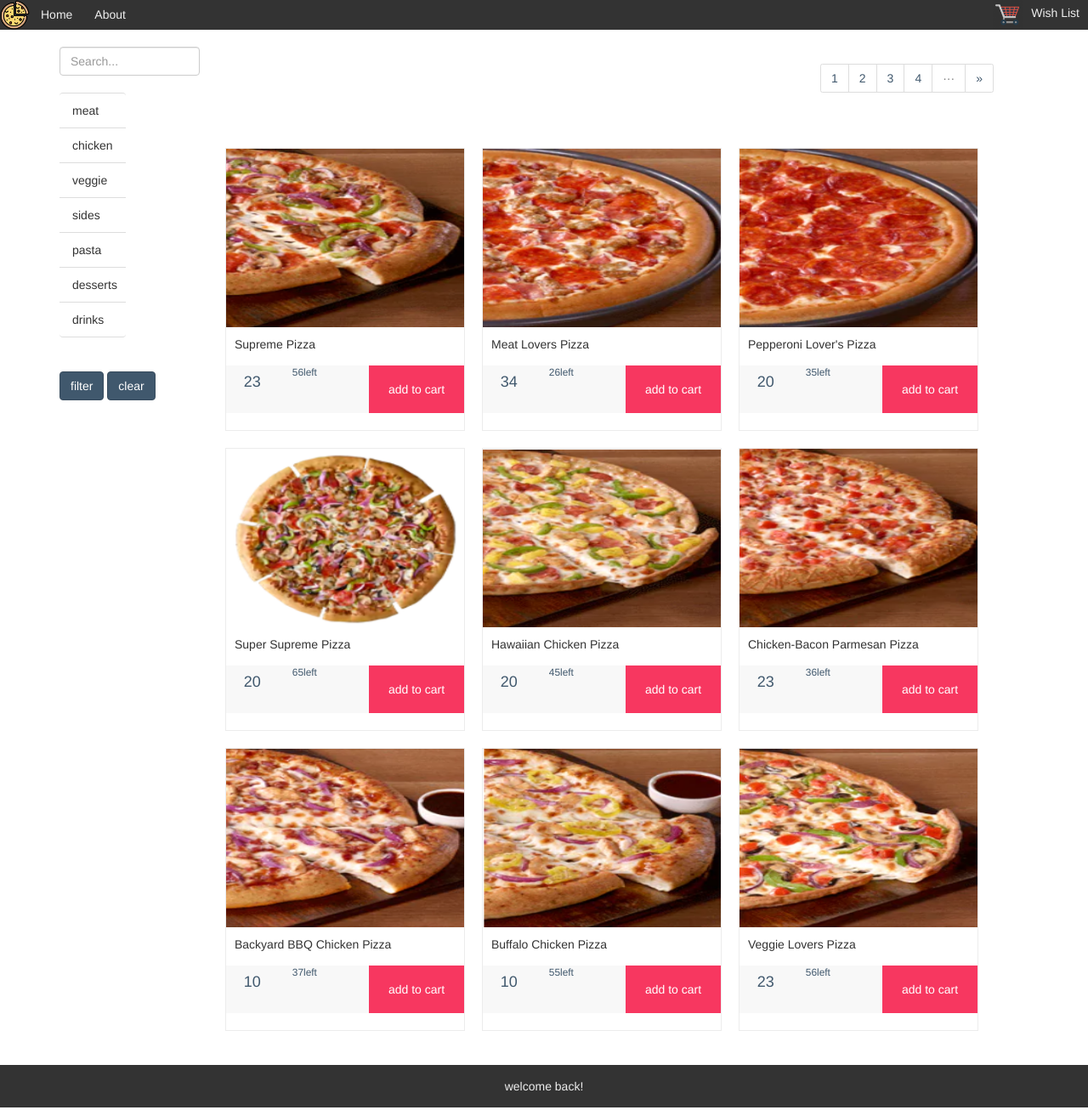
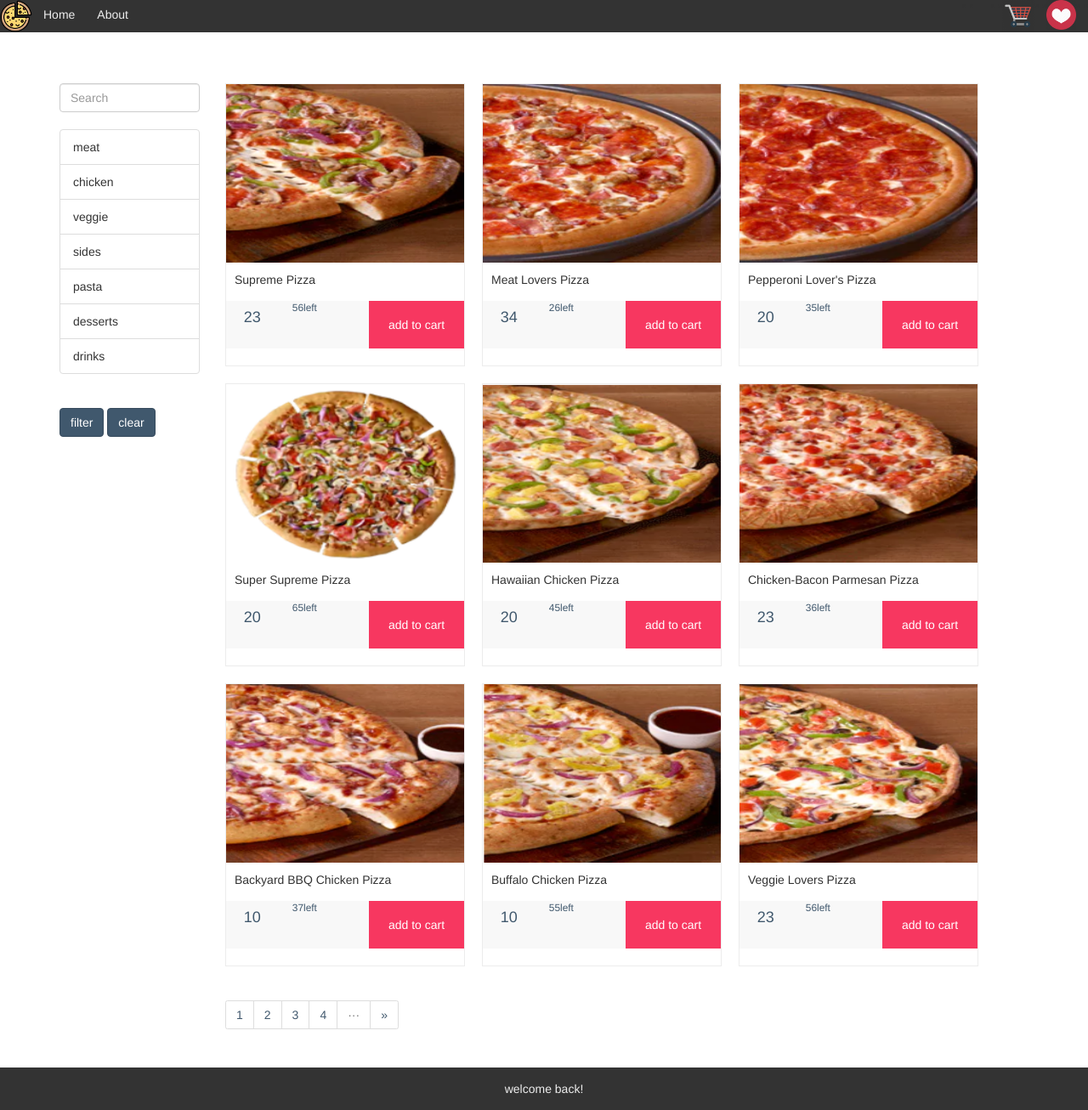
Before and after one commit to Yankai-Jia/Pizzapizza, a PHP site: page / in a window 1280 px wide. Shown: the whole page at 85% size. Run offline with PHP 8.4, Linux system fonts and the light colour scheme; a user stored in the database is signed in; data comes from the database, SQL or seed files in the repository.

Commit message:
modified index

```diff
--- a/pizza/css/index.css
+++ b/pizza/css/index.css
@@ -34,6 +34,11 @@
 .col-6{
     margin: 0 20px;
 }
+
+#searchInput{
+    margin-top: 40px;
+}
+
 #profile{
     float: left;
     width: 100px;
@@ -55,3 +60,6 @@
     float: left;
     margin-top : 10px;
 }
+#sides{
+    margin-right: 0px;
+}
--- a/pizza/header.php
+++ b/pizza/header.php
@@ -17,9 +17,9 @@
             <div class="col-8 dropdown">
                 <nav class="nav nav-pills nav-justified">
 <!--                    <a class="nav-link  btn " href="assets/img/icon_pizzapizza.png">Logo</a>-->
-                    <img src="assets/img/icon_pizzapizza.png" width="35" height="35" class="d-inline-block align-top">
+                    <img src="assets/img/icon_pizzapizza.png" width="38" height="38" class="d-inline-block align-top">
                     <a class="nav-link btn " href="index.php">Home</a>
-                    <a class="nav-link btn" href="#About">About</a>
+                    <a class="nav-link btn" href="about.html">About</a>
                     <?php if ($current_user['role']==1): ?>
                         <a class="nav-link btn" href="control.php">Administrator</a>
 <!--                    --><?php //else: ?>
@@ -34,10 +34,22 @@
                     <nav class="nav nav-pills nav-justified">
                         <?php
                         if (isset($current_user)): ?>
+                            <p>"&nbsp"</p>
                             <a class="nav-link" href="account.php"><?php echo $current_user['username']?></a>
+                            <p>"&nbsp"</p>
 <!--                            <a class="nav-link" href="order.php">Cart</a>-->
-                            <img src="assets/img/cart.png" href="order.php" width="35" height="35" class="d-inline-block align-top">
-                            <a class="nav-link" href="wish.php">Wish List</a>
+<!--                            <img src="assets/img/cart.png" href="order.php" width="38" height="38" class="d-inline-block align-top">-->
+                            <a href="order.php">
+                                <img src="assets/img/cart.png" width="38" height="38" class="d-inline-block align-top">
+                            </a>
+                            <p>"&nbsp"</p>
+<!--                            <a class="nav-link" href="wish.php">Wish List</a>-->
+<!--                            <img src="assets/img/wish_list.png" href="wish.php" width="35" height="35"  class="d-inline-block">-->
+                            <a href="wish.php">
+                                <img src="assets/img/wish_list.png" width="35" height="35"  class="d-inline-block">
+                            </a>
+                            <p>"&nbsp"</p>
+
 
                         <?php else:?>
                             <a class="nav-link" href="login.php">Login</a>
--- a/pizza/index.php
+++ b/pizza/index.php
@@ -63,8 +63,11 @@
     <link rel="stylesheet" href="css/dish.css">
     <title>Personal page</title>
     <style>
-        #sides{
-            margin-right: 87px;
+        /*#sides{*/
+            /*margin-top: 50px;*/
+        /*}*/
+        #searchInput{
+            margin-top: 40px;
         }
         li:hover{
            cursor : pointer;
@@ -85,13 +88,16 @@
                 <div class="row">
                     <div class="col-2">
 
-                        <div id="searchForm">
-
-                                <input id="searchInput" class="form-control" type="search" placeholder="Search..." aria-label="Search">
-
+<!--                        <div id="searchForm">-->
+<!---->
+<!--                                <input id="searchInput" class="form-control" type="search" placeholder="Search..." aria-label="Search">-->
+<!---->
+<!--                        </div>-->
+                        <div class="md-form mt-0">
+                            <input id="searchInput" class="form-control" type="text" placeholder="Search" aria-label="Search">
                         </div>
                         <br>
-                        <ul class="list-group list-group-flush" id="sides">
+                        <ul class="list-group " id="sides">
                             <li class="list-group-item ">meat</li>
                             <li class="list-group-item">chicken</li>
                             <li class="list-group-item">veggie</li>
@@ -107,12 +113,6 @@
 
 
                     <div class="col-10">
-                        <nav aria-label="Page navigation example" id="page">
-                            <ul class="pagination">
-                                <?php pagination($page, $max_page, '?page=%d' . $search); ?>
-                            </ul>
-                        </nav>
-
                         <br>
                         <br>
 
@@ -132,8 +132,13 @@
                                 </a>
                             </div>
                         <?php } ?>
+                            <nav aria-label="Page navigation example">
+                                <ul class="pagination justify-content-end">
+                                    <?php pagination($page, $max_page, '?page=%d' . $search); ?>
+                                </ul>
+                            </nav>
 
-                    </div>
+                        </div>
 
                     </div>
                 </div>
```
Also changed, not shown: pizza/about.html (added, +33 -0 lines), pizza/add_cart.php (+11 -1 lines), pizza/assets/img/wish_list.png (added).
